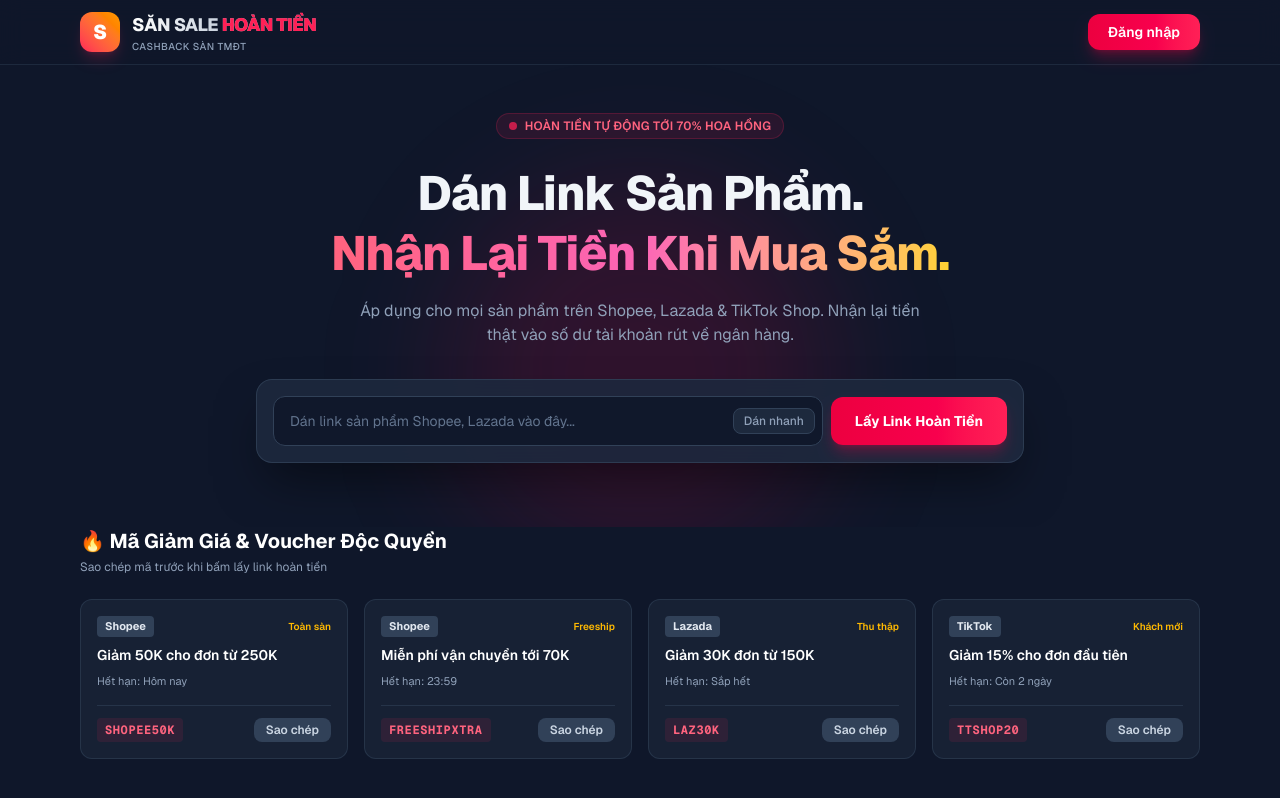
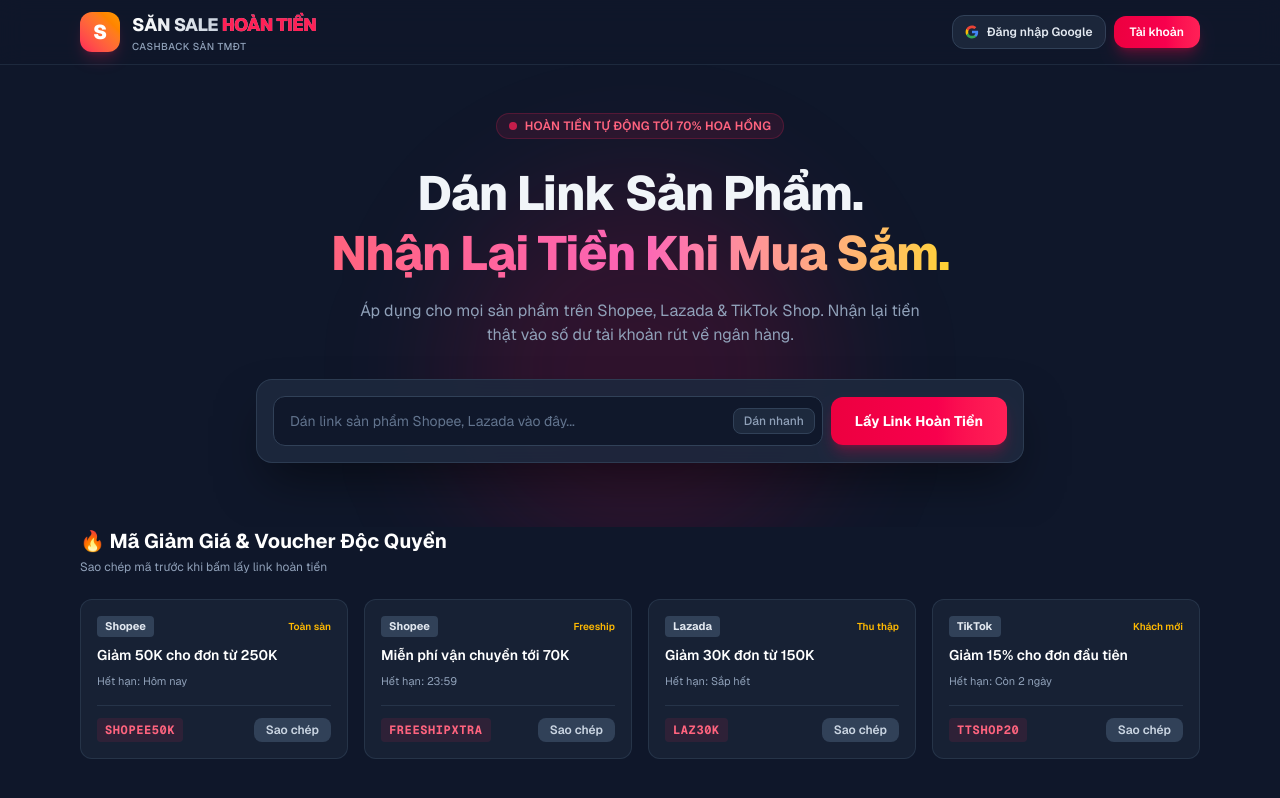
Before and after one commit to Toanz1/san-sale-cashback, a Next.js app: page / in a window 1280 px wide. Shown: the top 798 px of the page. Built offline with nearby package versions, Linux system fonts and the light colour scheme; no server answers; the database is empty.

Commit message:
Add Google login button

```diff
--- a/app/page.tsx
+++ b/app/page.tsx
@@ -9,10 +9,10 @@
   const [inputUrl, setInputUrl] = useState('');
   const [affiliateLink, setAffiliateLink] = useState('');
   const [loading, setLoading] = useState(false);
+  const [googleLoading, setGoogleLoading] = useState(false);
   const [copiedVoucher, setCopiedVoucher] = useState<string | null>(null);
   const [vouchers, setVouchers] = useState<any[]>([]);
 
-  // Thay email admin của bạn ở đây để đảm bảo luôn nhận diện quyền quản trị
   const ADMIN_EMAIL = 'toanzin00001@gmail.com';
 
   const defaultVouchers = [
@@ -23,7 +23,6 @@
   ];
 
   useEffect(() => {
-    // 1. Kiểm tra session hiện tại
     const initAuth = async () => {
       const { data: { session } } = await supabase.auth.getSession();
       const currentUser = session?.user ?? null;
@@ -36,7 +35,6 @@
     initAuth();
     fetchVouchers();
 
-    // 2. Lắng nghe sự kiện đăng nhập / đăng xuất tức thì
     const { data: { subscription } } = supabase.auth.onAuthStateChange(async (_event, session) => {
       const currentUser = session?.user ?? null;
       setUser(currentUser);
@@ -65,13 +63,12 @@
       }
 
       if (data) {
-        // Nếu là email admin mà database chưa set thì bổ sung luôn
         if (currentUser.email === ADMIN_EMAIL && data.role !== 'admin') {
           data.role = 'admin';
+          await supabase.from('profiles').update({ role: 'admin' }).eq('id', currentUser.id);
         }
         setProfile(data);
       } else {
-        // Trường hợp tài khoản chưa có dòng trong bảng profiles
         const fallbackProfile = {
           id: currentUser.id,
           email: currentUser.email,
@@ -79,8 +76,6 @@
           role: currentUser.email === ADMIN_EMAIL ? 'admin' : 'user'
         };
         setProfile(fallbackProfile);
-
-        // Tự động chèn profile vào database
         await supabase.from('profiles').upsert(fallbackProfile);
       }
     } catch (err) {
@@ -98,6 +93,22 @@
       }
     } catch {
       setVouchers(defaultVouchers);
+    }
+  };
+
+  const handleGoogleLogin = async () => {
+    try {
+      setGoogleLoading(true);
+      const { error } = await supabase.auth.signInWithOAuth({
+        provider: 'google',
+        options: {
+          redirectTo: typeof window !== 'undefined' ? `${window.location.origin}` : undefined,
+        },
+      });
+      if (error) throw error;
+    } catch (err: any) {
+      alert('Đăng nhập Google thất bại: ' + (err.message || 'Lỗi không xác định'));
+      setGoogleLoading(false);
     }
   };
 
@@ -148,7 +159,6 @@
     setTimeout(() => setCopiedVoucher(null), 2000);
   };
 
-  // Xác định quyền admin: qua profile.role HOẶC qua email admin
   const isUserAdmin = profile?.role === 'admin' || user?.email === ADMIN_EMAIL;
 
   return (
@@ -171,7 +181,6 @@
           <div>
             {user ? (
               <div className="flex items-center gap-2 sm:gap-3">
-                {/* Nút Admin - Xuất hiện khi là Admin */}
                 {isUserAdmin && (
                   <Link
                     href="/admin"
@@ -196,12 +205,28 @@
                 </button>
               </div>
             ) : (
-              <Link
-                href="/login"
-                className="text-sm font-semibold bg-gradient-to-r from-rose-600 to-rose-500 hover:from-rose-500 hover:to-rose-400 px-5 py-2 rounded-xl transition shadow-lg shadow-rose-600/30 inline-block text-white"
-              >
-                Đăng nhập
-              </Link>
+              <div className="flex items-center gap-2">
+                <button
+                  onClick={handleGoogleLogin}
+                  disabled={googleLoading}
+                  className="hidden sm:flex items-center gap-2 bg-slate-800/90 hover:bg-slate-700/90 border border-slate-700 text-xs font-semibold px-3 py-2 rounded-xl transition text-slate-200"
+                >
+                  <svg className="w-3.5 h-3.5 shrink-0" viewBox="0 0 24 24">
+                    <path fill="#4285F4" d="M22.56 12.25c0-.78-.07-1.53-.2-2.25H12v4.26h5.92c-.26 1.37-1.04 2.53-2.21 3.31v2.77h3.57c2.08-1.92 3.28-4.74 3.28-8.09z"/>
+                    <path fill="#34A853" d="M12 23c2.97 0 5.46-.98 7.28-2.66l-3.57-2.77c-.98.66-2.23 1.06-3.71 1.06-2.86 0-5.29-1.93-6.16-4.53H2.18v2.84C3.99 20.53 7.7 23 12 23z"/>
+                    <path fill="#FBBC05" d="M5.84 14.09c-.22-.66-.35-1.36-.35-2.09s.13-1.43.35-2.09V7.06H2.18C1.43 8.55 1 10.22 1 12s.43 3.45 1.18 4.94l2.85-2.22.81-.63z"/>
+                    <path fill="#EA4335" d="M12 5.38c1.62 0 3.06.56 4.21 1.64l3.15-3.15C17.45 2.09 14.97 1 12 1 7.7 1 3.99 3.47 2.18 7.06l3.66 2.84c.87-2.6 3.3-4.52 6.16-4.52z"/>
+                  </svg>
+                  <span>{googleLoading ? 'Đang vào...' : 'Đăng nhập Google'}</span>
+                </button>
+
+                <Link
+                  href="/login"
+                  className="text-xs font-semibold bg-gradient-to-r from-rose-600 to-rose-500 hover:from-rose-500 hover:to-rose-400 px-4 py-2 rounded-xl transition shadow-lg shadow-rose-600/30 text-white"
+                >
+                  Tài khoản
+                </Link>
+              </div>
             )}
           </div>
         </div>
@@ -240,6 +265,7 @@
                 />
                 <button
                   onClick={handlePasteClipboard}
+                  type="button"
                   className="absolute right-2 px-2.5 py-1 text-xs font-medium text-slate-400 hover:text-white bg-slate-800 border border-slate-700 rounded-lg transition"
                 >
                   Dán nhanh
@@ -249,13 +275,13 @@
               <button
                 onClick={handleConvert}
                 disabled={loading}
+                type="button"
                 className="w-full sm:w-auto shrink-0 bg-gradient-to-r from-rose-600 to-rose-500 hover:from-rose-500 hover:to-rose-400 disabled:opacity-50 text-white font-bold text-sm px-6 py-3.5 rounded-xl shadow-lg shadow-rose-600/30 transition flex items-center justify-center gap-2"
               >
                 {loading ? 'Đang xử lý...' : 'Lấy Link Hoàn Tiền'}
               </button>
             </div>
 
-            {/* Thông báo trả về link */}
             {affiliateLink && (
               <div className="mt-4 p-4 rounded-xl bg-gradient-to-r from-rose-500/10 to-amber-500/10 border border-rose-500/30 flex flex-col sm:flex-row items-center justify-between gap-3">
                 <div>
@@ -310,6 +336,7 @@
                 </span>
                 <button
                   onClick={() => handleCopyCode(v.code)}
+                  type="button"
                   className="text-xs font-semibold text-slate-300 hover:text-white bg-slate-700 hover:bg-slate-600 px-3 py-1 rounded-lg transition"
                 >
                   {copiedVoucher === v.code ? 'Đã chép!' : 'Sao chép'}
```
